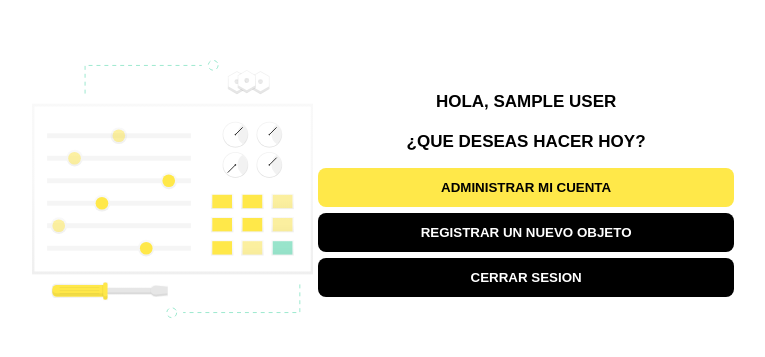
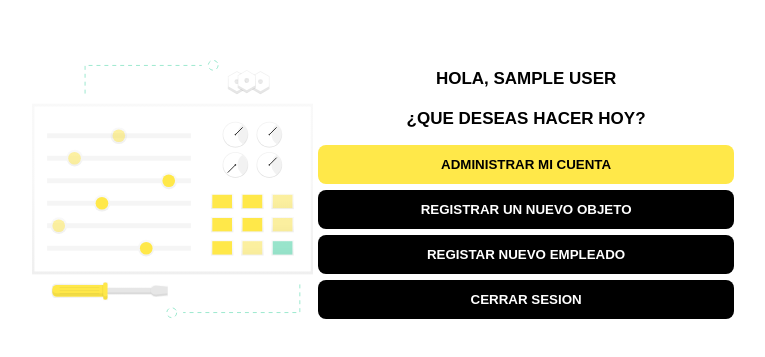
Before and after one commit to jsgsco/sopv2, a React (Create React App) app: page / in a window 1280 px wide. Shown: the part 211-568 px from the top of the page, without its empty margins (257-1022 px from the left). Built offline with nearby package versions, Linux system fonts and the light colour scheme; no server answers; sample sign-in values are in the browser's storage; what webfontloader would draw is missing.

Commit message:
Fix PanelContent add button Registar nuevo empleado

```diff
--- a/src/components/PanelContent.js
+++ b/src/components/PanelContent.js
@@ -41,6 +41,11 @@ const PanelContent = ({user}) => {
                     mt
                     primary
                     type="button"
+                >Registar Nuevo Empleado</Button>
+                <Button
+                    mt
+                    primary
+                    type="button"
                     onClick={handleCloseSesion}
                 >Cerrar Sesion</Button>
             </Profile>
```
